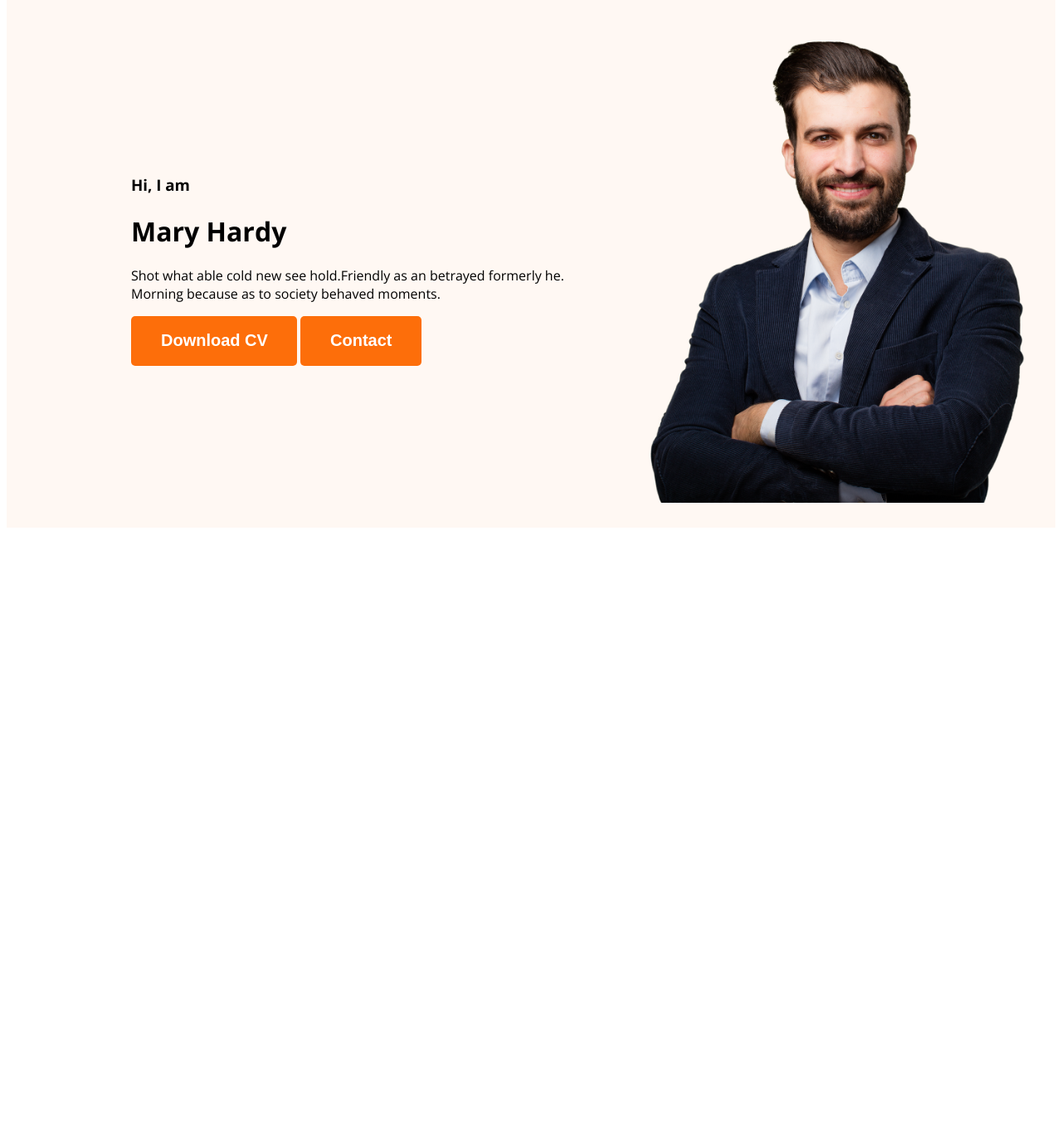
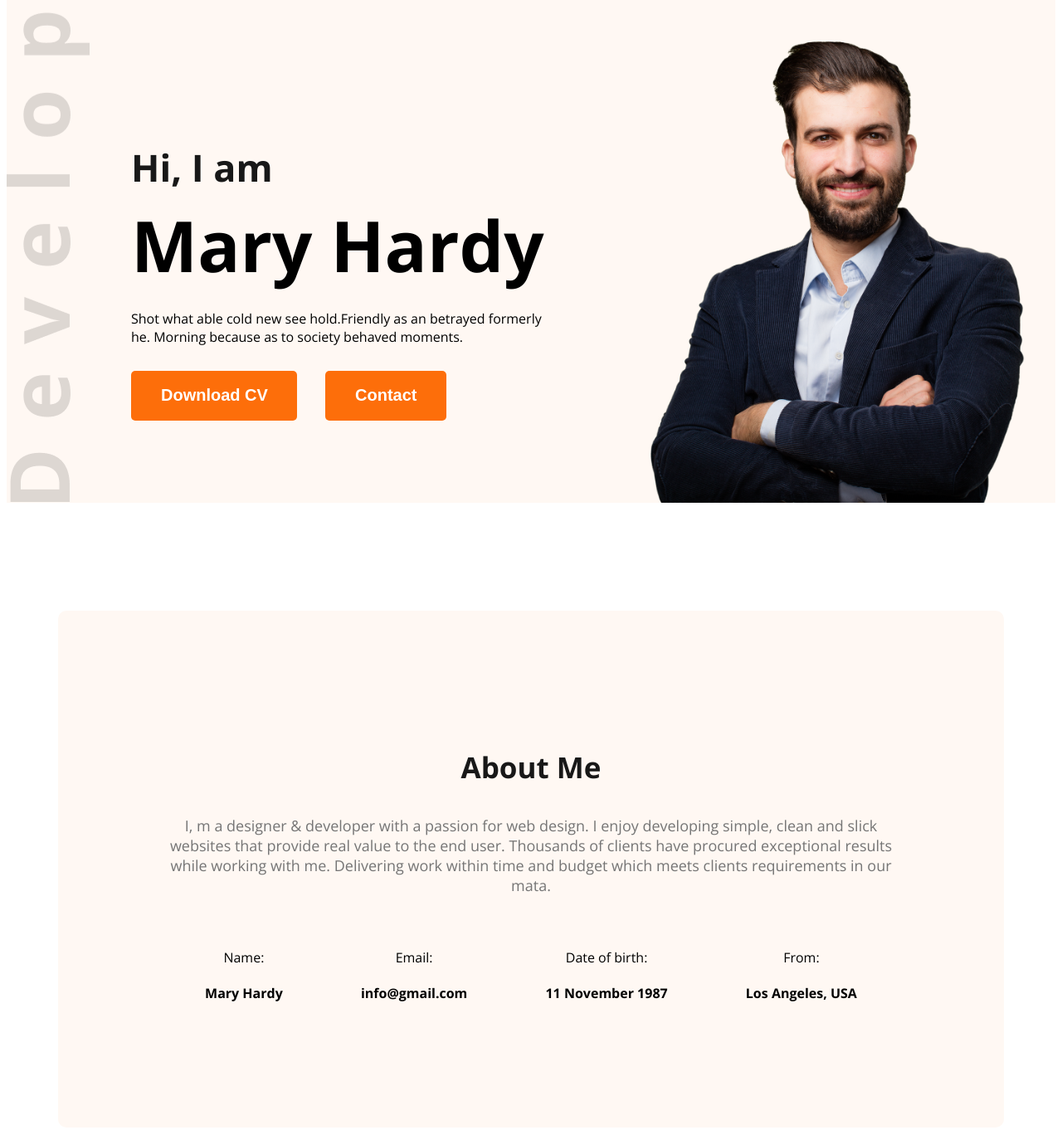
Before and after one commit to royuzzal/personal-portfolio, a plain HTML site: page index.html in a window 1280 px wide. Shown: the part 162-1524 px from the top of the page at 83% size. Before the commit the page ends 806 px from the top, so only its background shows below. Drawn offline with nearby package versions, Linux system fonts and the light colour scheme.

Commit message:
added about me

```diff
--- a/index.html
+++ b/index.html
@@ -12,7 +12,7 @@
 </head>
 
 <body>
-    <header class="header">
+    <header class="header headers">
         <nav>
             <h3 class="nav-title">Ma<span class="text-primary">r</span>y</h3>
             <ul>
@@ -22,10 +22,11 @@
             </ul>
         </nav>
         <div class="banner">
-            <div>
-                <h3 class="banner-gretting">Hi, I  am</h3>
+            <div class="banner-content">
+                <h3 class="banner-greeting">Hi, I am</h3>
                 <h1 class="banner-title">Mary Hardy</h1>
-                <p>Shot what able cold new see hold.Friendly as an betrayed formerly he. Morning because as to society behaved moments.</p>
+                <p class="banner-description">Shot what able cold new see hold.Friendly as an betrayed formerly he.
+                    Morning because as to society behaved moments.</p>
                 <button class="btn-primary">Download CV</button>
                 <button class="btn-primary">Contact</button>
             </div>
@@ -33,7 +34,29 @@
         </div>
     </header>
     <main>
-
+        <section class="about">
+            <h3 class="section-title">About Me</h3>
+            <p class="section-description">I, m a designer & developer with a passion for web design. I enjoy developing simple, clean and slick websites that provide real value to the end user. Thousands of clients have procured exceptional results while working with me. Delivering work within time and budget which meets clients requirements in our mata.</p>
+            <div class="about-info-container">
+                <!-- .about-info>h4.info-title+p.info-description -->
+                <div class="about-info">
+                    <p class="info-title">Name:</p>
+                    <h4 class="info-description">Mary Hardy</h4>
+                </div>
+                <div class="about-info">
+                    <p class="info-title">Email:</p>
+                    <h4 class="info-description">info@gmail.com</h4>
+                </div>
+                <div class="about-info">
+                    <p class="info-title">Date of birth:</p>
+                    <h4 class="info-description">11 November 1987</h4>
+                </div>
+                <div class="about-info">
+                    <p class="info-title">From:</p>
+                    <h4 class="info-description">Los Angeles, USA</h4>
+                </div>
+            </div>
+        </section>
     </main>
     <footer>
 
--- a/styles/portfolio.css
+++ b/styles/portfolio.css
@@ -1,12 +1,14 @@
 body {
     font-family: 'Open Sans', sans-serif;
 }
+
 /* nav related style */
 nav {
     display: flex;
     align-items: center;
     justify-content: space-between;
-    margin: 0 200px;
+    /* margin: 0 200px; */
+    margin-left: 150px;
 }
 
 .nav-title {
@@ -27,6 +29,7 @@ nav {
     border: 0;
     font-weight: 700;
     padding: 18px 35px 19px 36px;
+    margin-right: 30px;
 }
 
 nav>ul {
@@ -43,15 +46,82 @@ nav a {
     text-decoration: none;
     color: #474747;
 }
+
 /* header related style */
-.header{
+.header {
     background-color: #FFF8F3;
+    background-image: url('../images/header_bg.png');
+    background-repeat: no-repeat;
+    background-position: bottom right;
 }
-.banner{
-    padding: 30px 30px 30px 150px;
+
+.headers {
+    background-image: url('../images/developer.png');
+    background-repeat: no-repeat;
+    background-position: bottom left;
+}
+
+.banner {
+    padding: 30px 30px 0px 150px;
     display: flex;
     align-items: center;
+    justify-content: space-between;
 }
-.banner .profile-picture{
+
+.banner-content {
+    max-width: 500px;
+}
+
+.banner .profile-picture {
     width: 500px;
 }
+
+.banner-greeting {
+    font-size: 45px;
+    color: #181818;
+    margin-bottom: 0;
+}
+
+.banner-title {
+    font-size: 85px;
+    font-weight: 700;
+    margin-top: 5px;
+    margin-bottom: 20px;
+}
+
+.banner-description {
+    margin-bottom: 30px;
+}
+
+/* about section styles */
+main{
+    max-width: 1140px;
+    margin: 0 auto;
+}
+.about {
+    padding: 130px;
+    border-radius: 10px;
+    background: #FFF8F3;
+    margin: 130px 0;
+}
+
+.section-title {
+    color: #181818;
+    text-align: center;
+    font-size: 35px;
+    font-weight: 700;
+}
+
+.section-description {
+    color: #757575;
+    text-align: center;
+    font-size: 18px;
+}
+.about-info-container{
+    display: flex;
+    justify-content: space-around;
+}
+.about-info{
+    text-align: center;
+    margin-top: 30px;
+}
```
